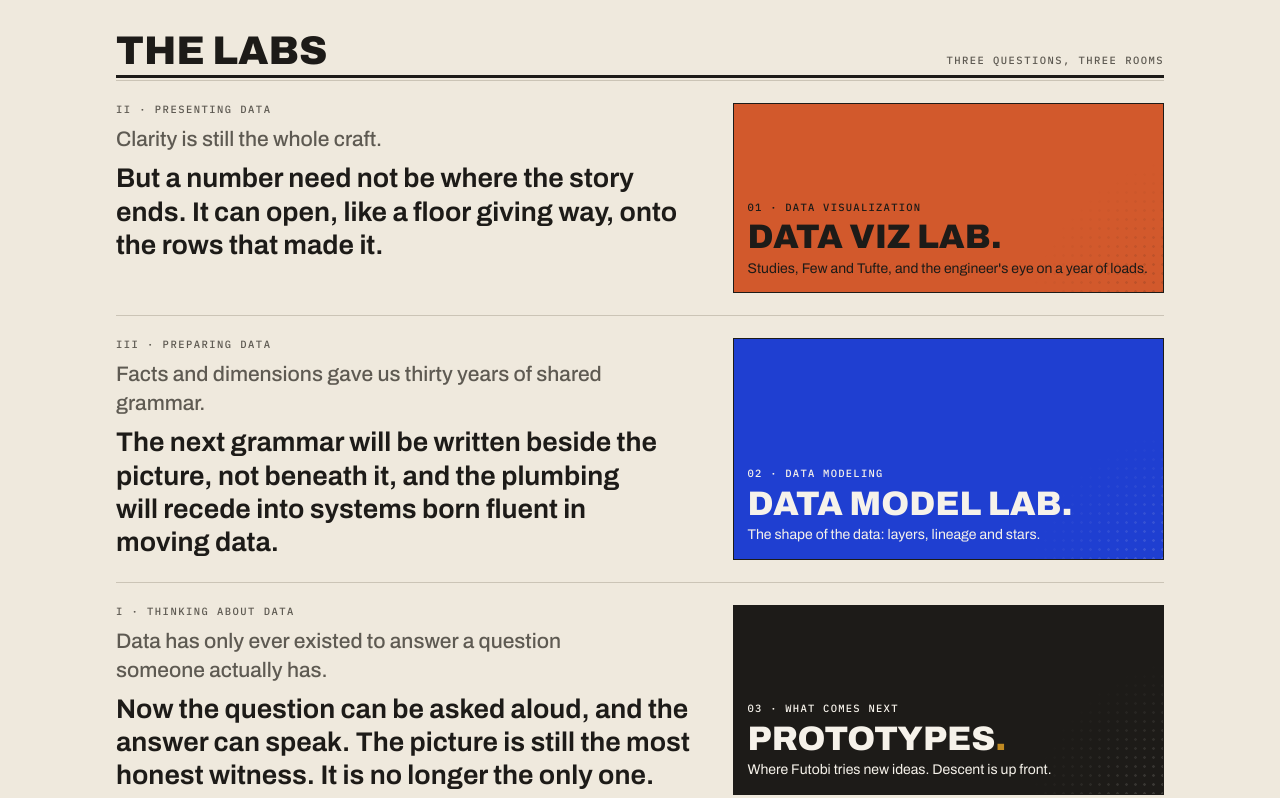
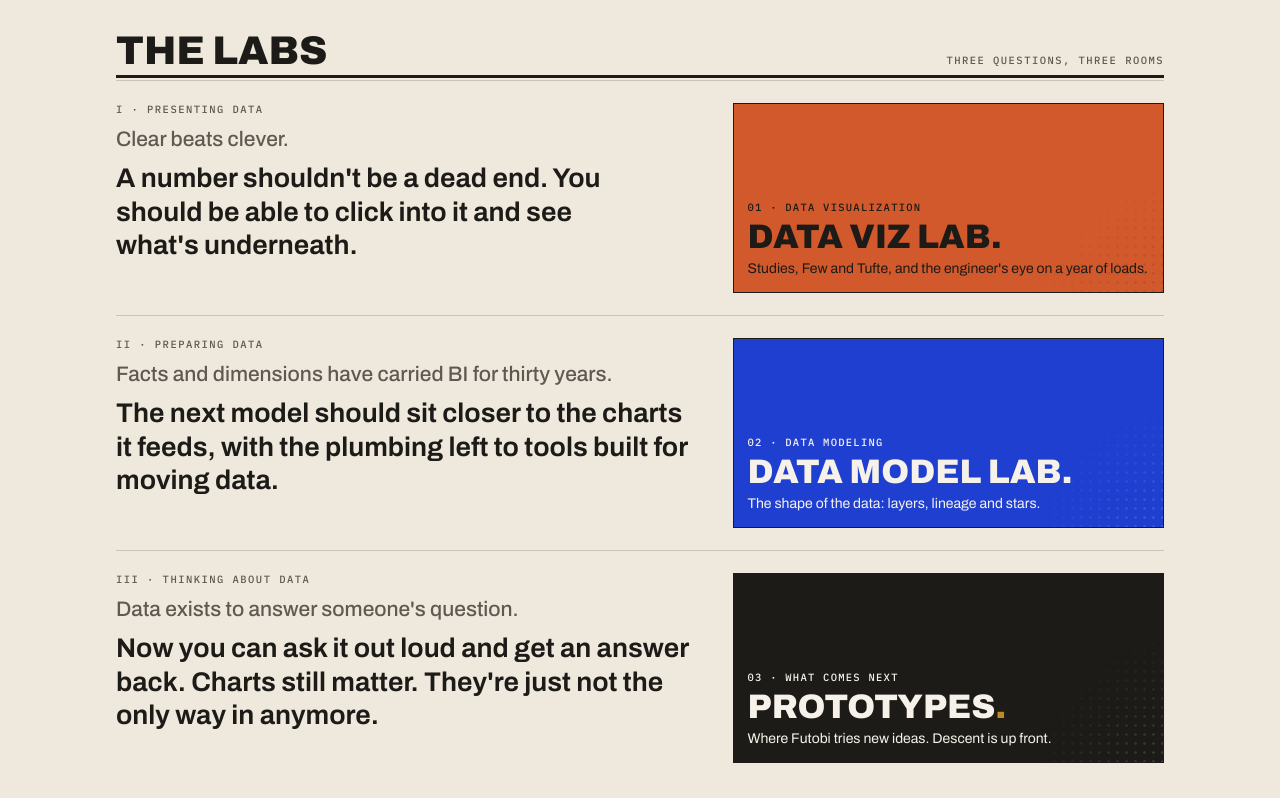
Before and after one commit to tannerspaulding/tannerspaulding.github.io, a plain HTML site: page index.html in a window 1280 px wide. Shown: the part 1247-2045 px from the top of the page. Drawn offline with Linux system fonts and the light colour scheme.

Commit message:
Futobi Labs: plainer section copy, numerals in page order, direct lab links
Co-Authored-By: Claude Opus 5.5 <noreply@anthropic.com>

```diff
--- a/index.html
+++ b/index.html
@@ -249,9 +249,9 @@ p{margin:0;max-width:60ch}
 
 <section class="sec">
   <div class="sh"><h3>The labs</h3><span>three questions, three rooms</span></div>
-  <div class="ch"><div class="txt"><span class="lab">II · Presenting data</span><p class="was">Clarity is still the whole craft.</p><p class="now">But a number need not be where the story ends. It can open, like a floor giving way, onto the rows that made it.</p></div><a class="plate p1" href="/dataviz-lab/"><span>01 · Data visualization</span><b>Data viz lab.</b><p>Studies, Few and Tufte, and the engineer's eye on a year of loads.</p></a></div>
-  <div class="ch"><div class="txt"><span class="lab">III · Preparing data</span><p class="was">Facts and dimensions gave us thirty years of shared grammar.</p><p class="now">The next grammar will be written beside the picture, not beneath it, and the plumbing will recede into systems born fluent in moving data.</p></div><a class="plate p2" href="/datamodel-lab/"><span>02 · Data modeling</span><b>Data model lab.</b><p>The shape of the data: layers, lineage and stars.</p></a></div>
-  <div class="ch"><div class="txt"><span class="lab">I · Thinking about data</span><p class="was">Data has only ever existed to answer a question someone actually has.</p><p class="now">Now the question can be asked aloud, and the answer can speak. The picture is still the most honest witness. It is no longer the only one.</p></div><a class="plate p3" href="#prototypes"><span>03 · What comes next</span><b>Prototypes<i>.</i></b><p>Where Futobi tries new ideas. Descent is up front.</p></a></div>
+  <div class="ch"><div class="txt"><span class="lab">I · Presenting data</span><p class="was">Clear beats clever.</p><p class="now">A number shouldn't be a dead end. You should be able to click into it and see what's underneath.</p></div><a class="plate p1" href="https://labs.tannerspaulding.com/dataviz-lab/"><span>01 · Data visualization</span><b>Data viz lab.</b><p>Studies, Few and Tufte, and the engineer's eye on a year of loads.</p></a></div>
+  <div class="ch"><div class="txt"><span class="lab">II · Preparing data</span><p class="was">Facts and dimensions have carried BI for thirty years.</p><p class="now">The next model should sit closer to the charts it feeds, with the plumbing left to tools built for moving data.</p></div><a class="plate p2" href="https://labs.tannerspaulding.com/datamodel-lab/"><span>02 · Data modeling</span><b>Data model lab.</b><p>The shape of the data: layers, lineage and stars.</p></a></div>
+  <div class="ch"><div class="txt"><span class="lab">III · Thinking about data</span><p class="was">Data exists to answer someone's question.</p><p class="now">Now you can ask it out loud and get an answer back. Charts still matter. They're just not the only way in anymore.</p></div><a class="plate p3" href="#prototypes"><span>03 · What comes next</span><b>Prototypes<i>.</i></b><p>Where Futobi tries new ideas. Descent is up front.</p></a></div>
 </section>
 
 <section class="sec" id="prototypes">
@@ -278,13 +278,13 @@ p{margin:0;max-width:60ch}
 
 <section class="room full" id="room" aria-hidden="true" role="dialog" aria-label="Descent">
   <div class="rtop"><div class="wrap"><div class="k" style="color:var(--soft)"><b style="background:var(--ink);color:var(--paper)">03.6</b><span>Futobi Labs · Prototypes · Descent</span></div>
-    <div class="side"><nav class="rbars" aria-label="Labs"><a href="/dataviz-lab/" aria-label="Data Viz Lab"></a><a href="/datamodel-lab/" aria-label="Data Model Lab"></a><a href="/" aria-current="page" aria-label="Futobi Labs"></a></nav><button class="pill" data-close>↑ Back out</button></div></div></div>
+    <div class="side"><nav class="rbars" aria-label="Labs"><a href="https://labs.tannerspaulding.com/dataviz-lab/" aria-label="Data Viz Lab"></a><a href="https://labs.tannerspaulding.com/datamodel-lab/" aria-label="Data Model Lab"></a><a href="/" aria-current="page" aria-label="Futobi Labs"></a></nav><button class="pill" data-close>↑ Back out</button></div></div></div>
   <iframe class="exp" title="Descent"></iframe>
 </section>
 
 <nav class="hud" aria-label="Labs">
   <div class="num">00<small>/03</small></div>
-  <div class="nm"><b>Futobi Labs</b><div class="bars"><a href="/dataviz-lab/" aria-label="Data Viz Lab"></a><a href="/datamodel-lab/" aria-label="Data Model Lab"></a><a href="/" aria-current="page" aria-label="Futobi Labs"></a></div></div>
+  <div class="nm"><b>Futobi Labs</b><div class="bars"><a href="https://labs.tannerspaulding.com/dataviz-lab/" aria-label="Data Viz Lab"></a><a href="https://labs.tannerspaulding.com/datamodel-lab/" aria-label="Data Model Lab"></a><a href="/" aria-current="page" aria-label="Futobi Labs"></a></div></div>
   <a class="home" href="https://github.com/tannerspaulding" rel="noopener" aria-label="Tanner Spaulding on GitHub">↗</a>
 </nav>
 
```
